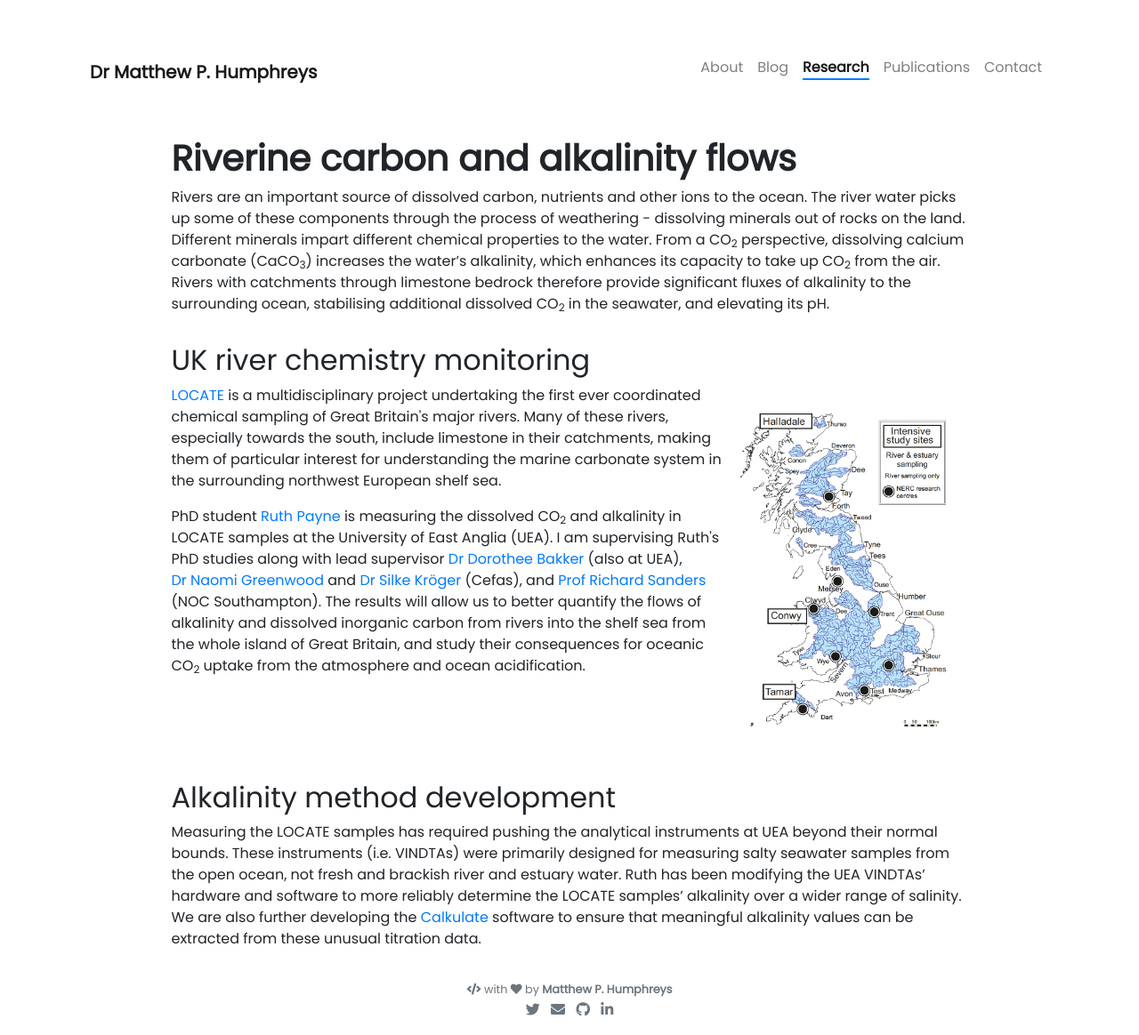
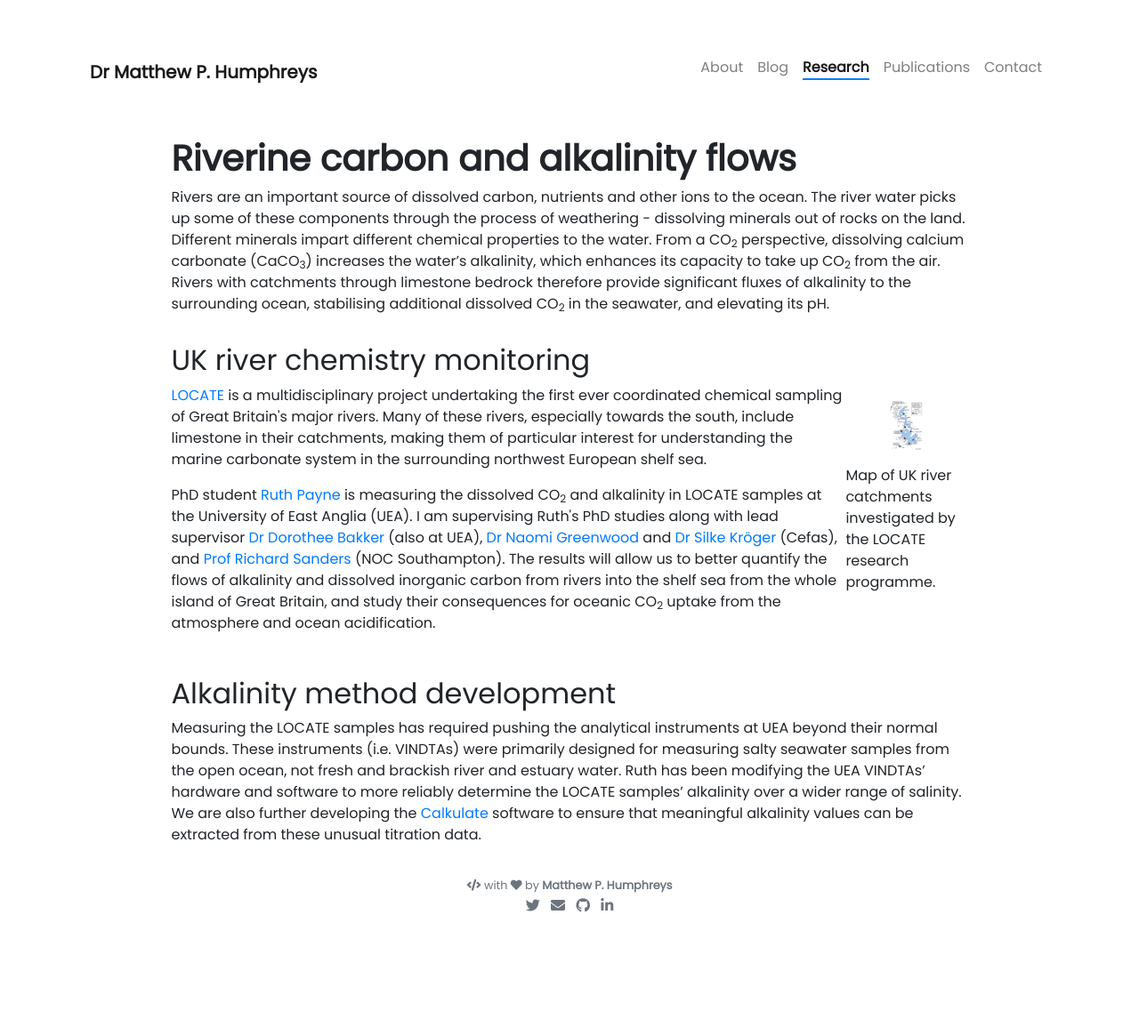
Before and after one commit to mvdh7/mvdh7.github.io, a Jekyll site: the page built from _projects/350-locate.md, in a window 1280 px wide. Shown: the whole page at 89% size. Built offline with Jekyll 4.4.1, drawn with Linux system fonts in a browser that asks for light colours; nearby versions of some CDN libraries; comment, search, counter and statistics services are not loaded; after the commit the page ends 1047 px from its top, so only the background shows below that.

Commit message:
Test figure caption

```diff
--- a/_projects/350-locate.md
+++ b/_projects/350-locate.md
@@ -22,7 +22,10 @@ Rivers are an important source of dissolved carbon, nutrients and other ions to
 <p>PhD student <a href="https://people.uea.ac.uk/ruth_s_payne">Ruth Payne</a> is measuring the dissolved CO<sub>2</sub> and alkalinity in LOCATE samples at the University of East Anglia (UEA). I am supervising Ruth's PhD studies along with lead supervisor <a href="https://people.uea.ac.uk/d_bakker">Dr Dorothee Bakker</a> (also at UEA), <a href="https://people.uea.ac.uk/n_greenwood">Dr Naomi Greenwood</a> and <a href="https://www.cefas.co.uk/about-us/people/dr-silke-kroeger/">Dr Silke Kröger</a> (Cefas), and <a href="https://noc.ac.uk/people/rics">Prof Richard Sanders</a> (NOC Southampton). The results will allow us to better quantify the flows of alkalinity and dissolved inorganic carbon from rivers into the shelf sea from the whole island of Great Britain, and study their consequences for oceanic CO<sub>2</sub> uptake from the atmosphere and ocean acidification.</p>
 </div>
 
+<figure>
 <img src="https://raw.githubusercontent.com/mvdh7/mvdh7.github.io/master/images/locate.png" width="30%" alt="Map of UK river catchments investigated by the LOCATE research programme." />
+<figcaption>Map of UK river catchments investigated by the LOCATE research programme.</figcaption>
+</figure>
 
 </div>
 
```
